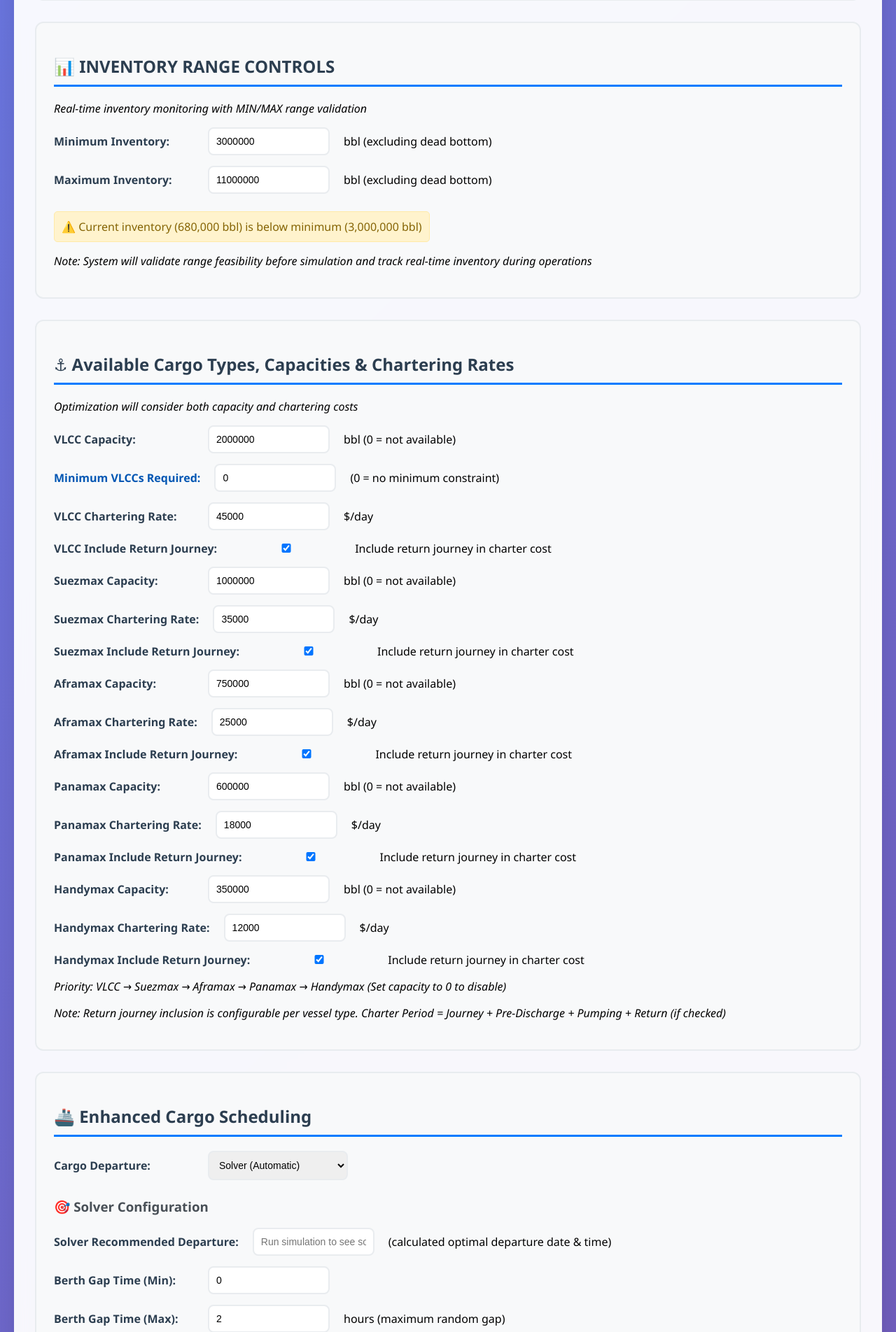
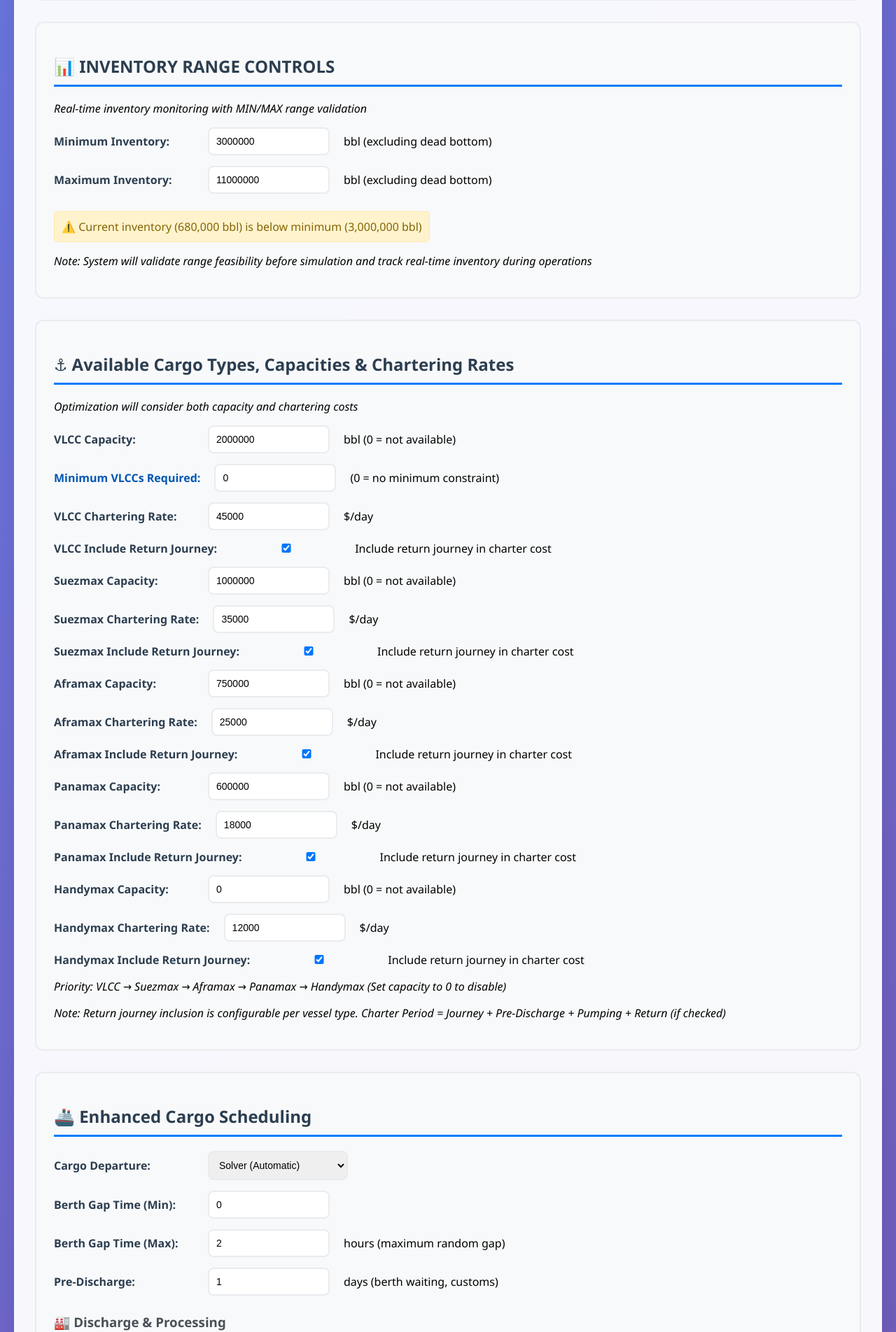
Before and after one commit to mac1kus/Crude_Scheduler, a Flask app: page /index in a window 1280 px wide. Shown: the part 1301-3205 px from the top of the page at 70% size. Run offline with Flask 3, Linux system fonts and the light colour scheme; data that the repository does not hold is empty.

Commit message:
Updated HTML layout again with new design

```diff
--- a/templates/index.html
+++ b/templates/index.html
@@ -96,7 +96,7 @@
                         <tr style="background-color: #e9ecef; font-weight: bold;">
                             <td style="padding: 10px;">TOTAL</td>
                             <td style="padding: 10px; text-align: center;"><span id="totalPercentage">100</span>%</td>
-                            <td style="padding: 10px; text-align: center;"><span id="totalVolume">50,000</span> bbl</td>
+                            <td style="padding: 10px; text-align: center;"><span id="totalVolume">450,000</span> bbl</td>
                             <td style="padding: 10px;"></td>
                         </tr>
                     </tfoot>
@@ -215,7 +215,7 @@
 
             <div class="input-row">
                 <label>Handymax Capacity:</label>
-                <input type="number" id="handymaxCapacity" value="350000" min="0" onchange="autoCalculatePumpingDays(); autoSaveInputs()">
+                <input type="number" id="handymaxCapacity" value="0" min="0" onchange="autoCalculatePumpingDays(); autoSaveInputs()">
                 <span>bbl (0 = not available)</span>
             </div>
             <div class="input-row">
@@ -253,16 +253,6 @@
                 <div class="input-row">
                     <label>Manual Departure Date & Time:</label>
                     <input type="datetime-local" id="departureDateTimeManual" value="2025-08-15T08:00" onchange="autoSaveInputs()">
-                </div>
-            </div>
-
-            <!-- Solver Options & Result -->
-            <div id="solverDepartureSection">
-                <h3>🎯 Solver Configuration</h3>
-                <div class="input-row">
-                    <label>Solver Recommended Departure:</label>
-                    <input type="text" id="solverRecommendedDeparture" readonly placeholder="Run simulation to see solver result">
-                    <span>(calculated optimal departure date & time)</span>
                 </div>
             </div>
 
```
